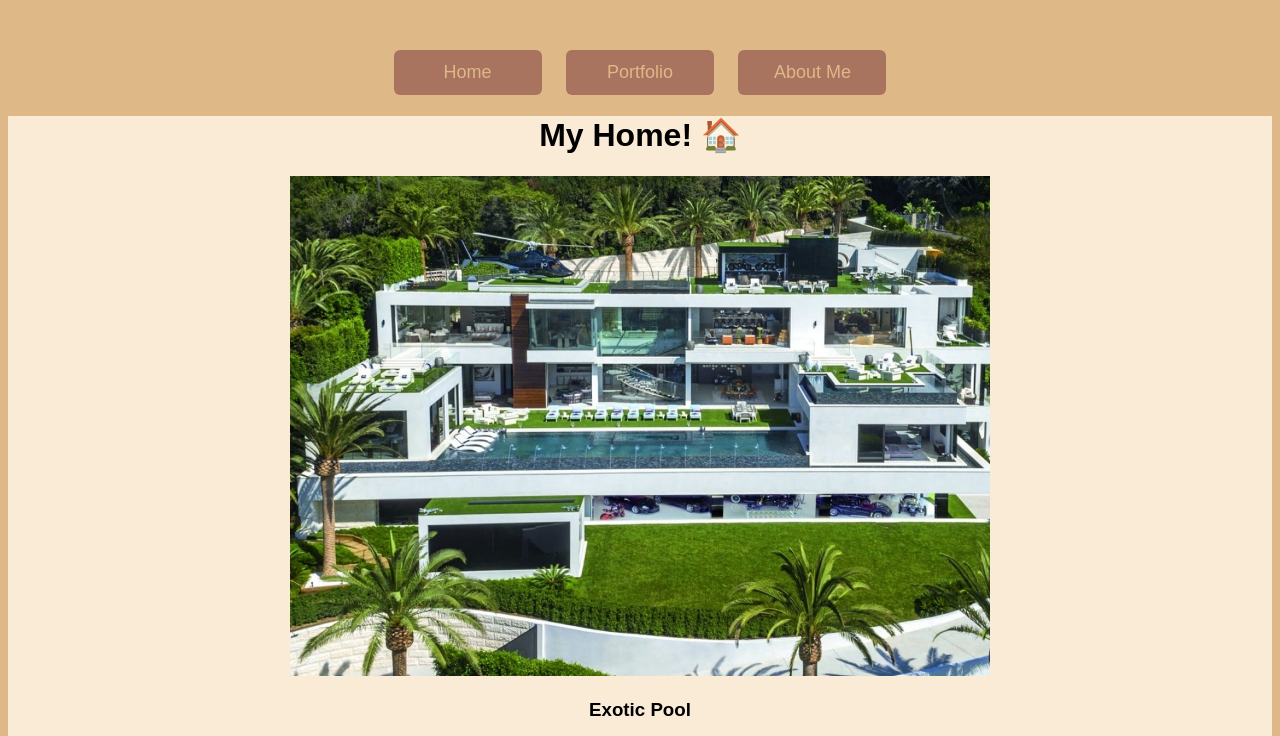
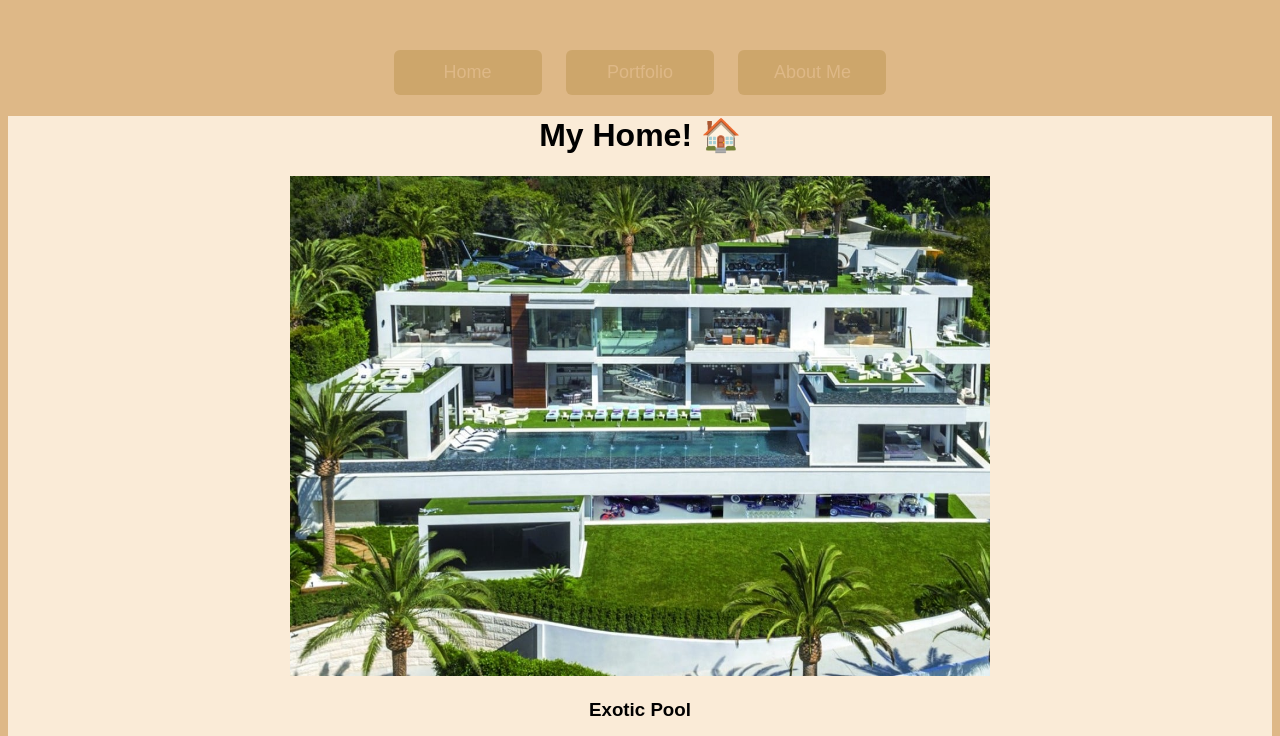
Before and after one commit to chloeknight11/chloeknight11.github.io, a plain HTML site: page index.html in a window 1280 px wide. Shown: the top 736 px of the page. Drawn offline with Linux system fonts and the light colour scheme.

Commit message:
Update style.css

```diff
--- a/style.css
+++ b/style.css
@@ -4,7 +4,7 @@
 }
 
 .center-links a {
-  background-color: #a9745f;
+  background-color: #CDA66B;
   color: BurlyWood;
   padding: 12px 24px;
   margin: 8px;
```
